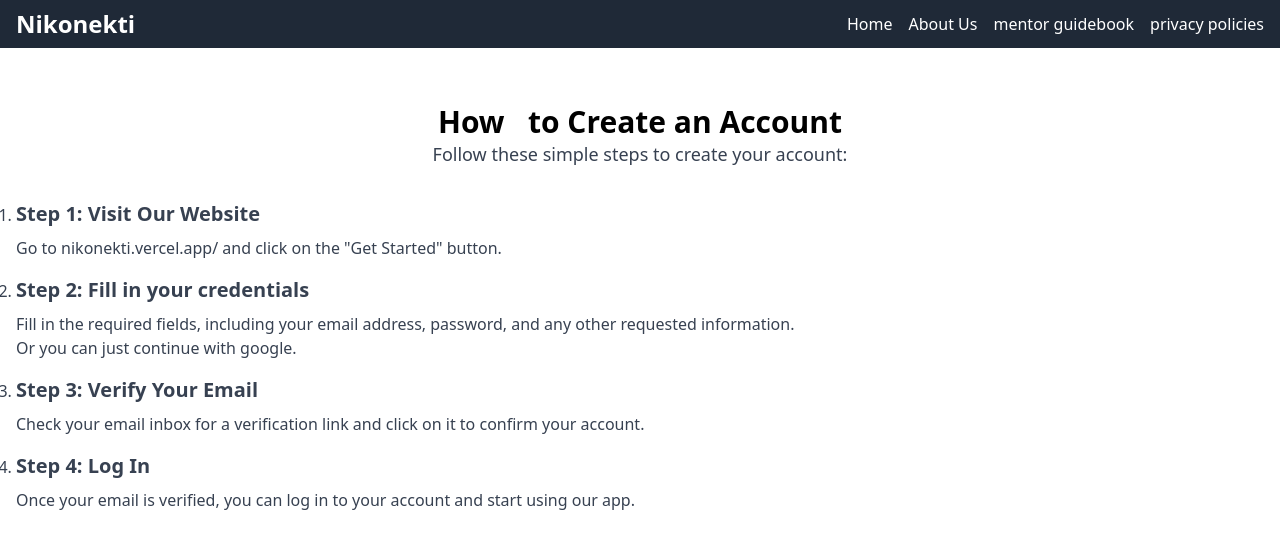
After one commit to AfterTechnology/nikonekti-service, a Flask app: page /create in a window 1280 px wide. The commit adds this page. Shown: the top 549 px of the page. Run offline with Flask 3, Linux system fonts and the light colour scheme; some libraries are stand-ins or nearby versions.

Commit message:
the second commit

```diff
--- a/app/blueprints/root/index.py
+++ b/app/blueprints/root/index.py
@@ -1,6 +1,6 @@
 from flask import Blueprint, render_template, request, session
 
-name = "Index"
+name = "index"
 bp = Blueprint(name, __name__, static_folder="static", template_folder="templates", static_url_path="/", url_prefix="/")
 
 @bp.route("/", methods=["GET"])
@@ -10,3 +10,19 @@ def index_root():
     return render_template(
         template_name
     )
+
+@bp.route("/support", methods=["GET"])
+def support():
+     template_name = '/root/support.html'
+
+     return render_template(
+          template_name
+     )
+
+@bp.route("/create", methods=["GET"])
+def create():
+     template_name = '/root/create.html'
+
+     return render_template(
+          template_name
+     )
--- a/app/templates/components/navbar.html
+++ b/app/templates/components/navbar.html
@@ -1 +1,13 @@
-home
+<nav class="bg-gray-800">
+    <div class="container mx-auto px-4 py-2">
+      <div class="flex justify-between items-center">
+        <a href="#" class="text-white font-bold text-2xl">Nikonekti</a>
+        <ul class="flex space-x-4">
+          <li><a href="#" class="text-white hover:text-gray-300">Home</a></li>
+          <li><a href="#" class="text-white hover:text-gray-300">About Us</a></li>
+          <li><a href="#" class="text-white hover:text-gray-300">mentor guidebook</a></li>
+          <li><a href="#" class="text-white hover:text-gray-300">privacy policies</a></li>
+        </ul>
+      </div>
+    </div>
+  </nav>
--- /dev/null
+++ b/app/templates/root/create.html
@@ -0,0 +1,34 @@
+{% extends 'base.html' %}
+{% block title %}
+    Create Account
+{% endblock %}
+
+{% block content %}
+<div class="container mx-auto px-4 py-8">
+
+    <h1 class="text-3xl font-bold text-center">How
+to Create an Account</h1>
+    <p class="text-lg text-gray-700 text-center mb-8">Follow these simple steps to create your account:</p>
+
+    <ol class="list-decimal space-y-4">
+        <li class="text-gray-700">
+            <h3 class="text-xl font-bold mb-2">Step 1: Visit Our Website</h3>
+            <p>Go to nikonekti.vercel.app/ and click on the "Get Started" button.</p>
+        </li>
+        <li class="text-gray-700">
+            <h3 class="text-xl font-bold mb-2">Step 2: Fill in your credentials</h3>
+            <p>Fill in the required fields, including your email address, password, and any other requested information.
+                <br>Or you can just continue with google.
+            </p>
+        </li>
+        <li class="text-gray-700">
+            <h3 class="text-xl font-bold mb-2">Step 3: Verify Your Email</h3>
+            <p>Check your email inbox for a verification link and click on it to confirm your account.</p>
+        </li>
+        <li class="text-gray-700">
+            <h3 class="text-xl font-bold mb-2">Step 4: Log In</h3>
+            <p>Once your email is verified, you can log in to your account and start using our app.</p>
+        </li>
+    </ol>
+</div>
+{% endblock %}
```
Also changed, not shown: app/templates/root/index.html (+17 -1 lines), app/templates/root/support.html (added, +29 -0 lines).
